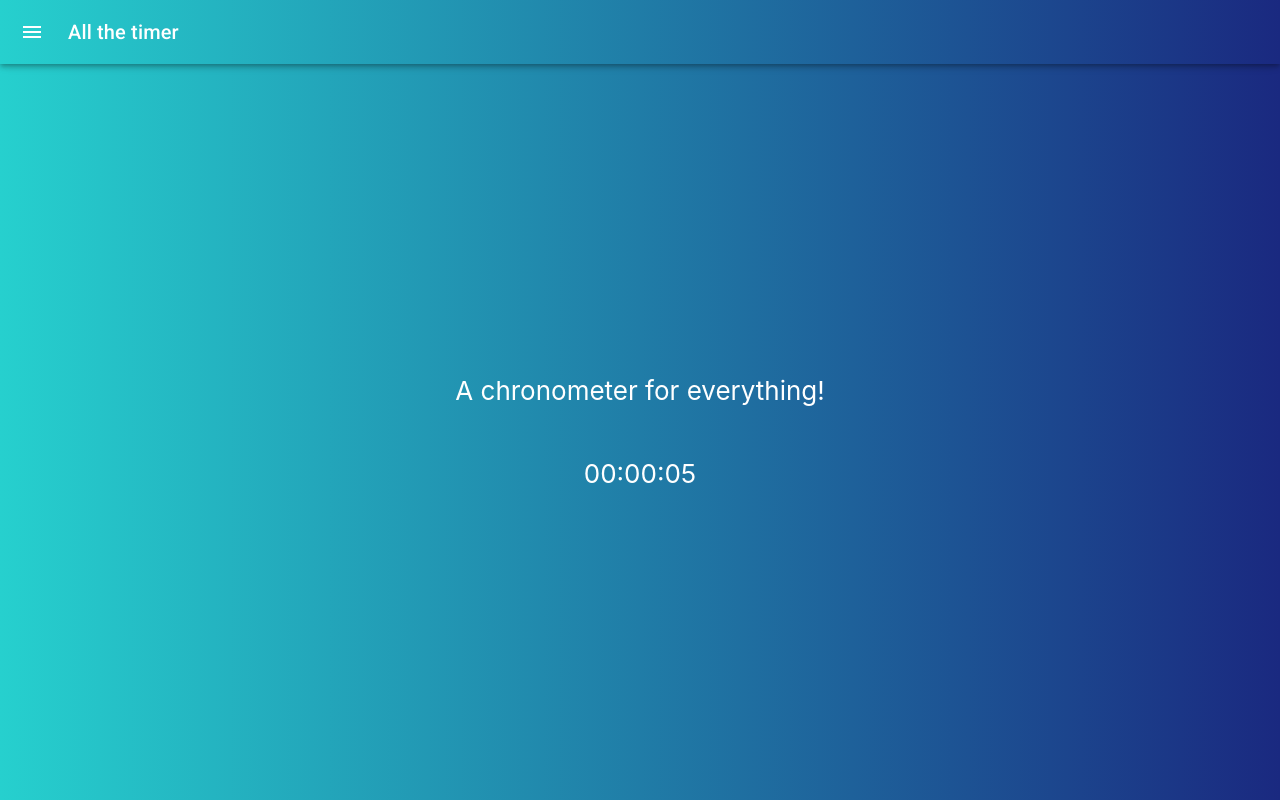
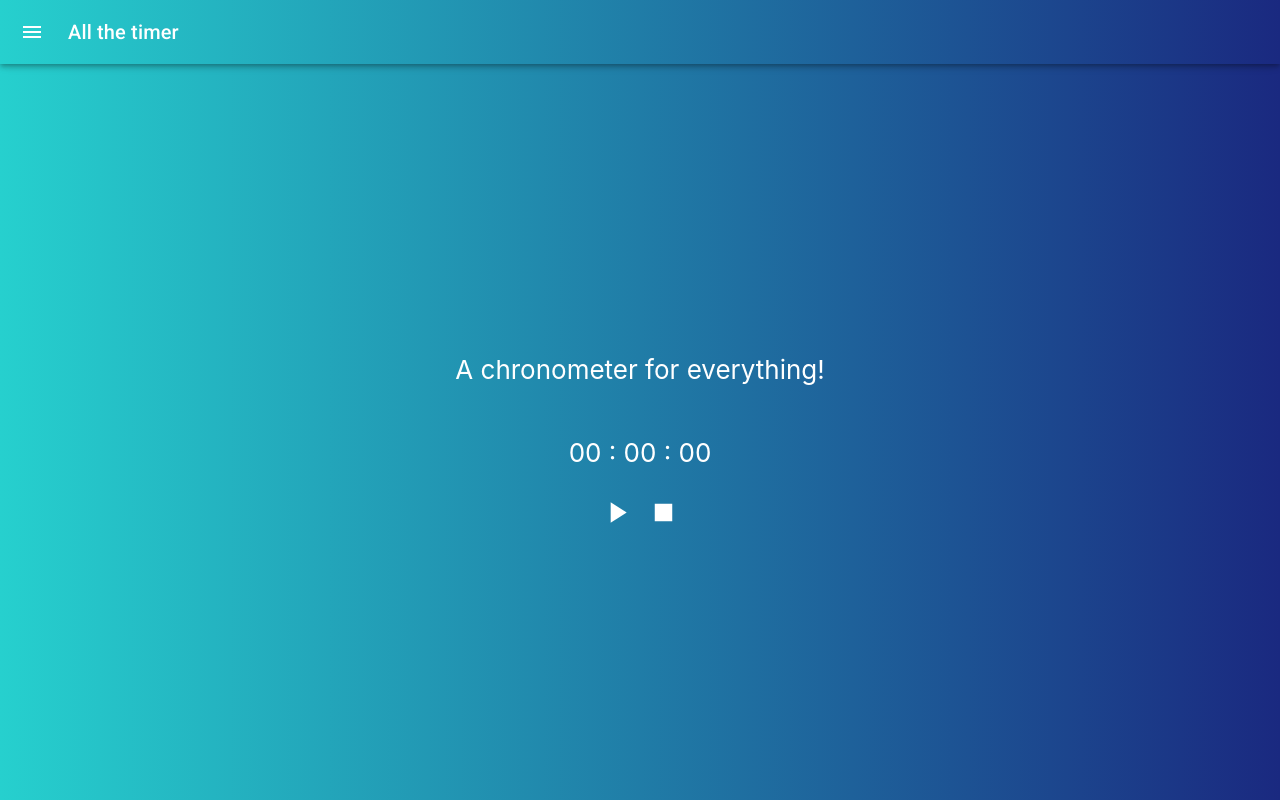
Before and after one commit to andreLTMoraes/all-the-timer, a React (Create React App) app: page / in a window 1280 px wide. Built offline with nearby package versions, Linux system fonts and the light colour scheme.

Commit message:
Chronometer with controls

```diff
--- a/package.json
+++ b/package.json
@@ -5,7 +5,7 @@
   "dependencies": {
     "@emotion/react": "^11.10.4",
     "@emotion/styled": "^11.10.4",
-    "@mui/icons-material": "^5.10.6",
+    "@mui/icons-material": "^5.10.15",
     "@mui/material": "^5.10.8",
     "@testing-library/jest-dom": "^5.16.4",
     "@testing-library/react": "^13.3.0",
--- a/src/App.css
+++ b/src/App.css
@@ -20,3 +20,8 @@
   margin-top: 8px;
   margin-left: 12px;
 }
+
+button {
+  background-color: transparent;
+  border-width: 0;
+}
--- a/src/App.js
+++ b/src/App.js
@@ -1,10 +1,50 @@
-import React, {useState, useEffect} from 'react'
+import React, {useState, useEffect, useRef} from 'react'
+import {PlayArrow, Pause, Stop} from '@mui/icons-material'
 import './App.css';
 import MyDrawer from "./components/Drawer"
 
 function App() {
   const [sec, setSec] = useState(0);
+  const [timer, setTimer] = useState(0)
+  const [isActive, setIsActive] = useState(false)
+  const [isPaused, setIsPaused] = useState(false)
+  const countRef = useRef(null)
 
+  const handleStart = () => {
+    setIsActive(true)
+    setIsPaused(true)
+    countRef.current = setInterval(() => {
+      setTimer((timer) => timer +1)
+    }, 1000)
+  }
+
+  const handlePause = () => {
+    clearInterval(countRef.current)
+    setIsPaused(false)
+  }
+
+  const handleResume = () => {
+    setIsPaused(true)
+    countRef.current = setInterval(() => {
+      setTimer((timer) => timer + 1)
+    }, 1000)
+  }
+
+  const handleReset = () => {
+    clearInterval(countRef.current)
+    setIsActive(false)
+    setIsPaused(false)
+    setTimer(0)
+  }
+
+  const formatTime = () => {
+    const getSeconds = `0${(timer % 60)}`.slice(-2)
+    const minutes = `${Math.floor(timer / 60)}`
+    const getMinutes = `0${minutes % 60}`.slice(-2)
+    const getHours = `0${Math.floor(timer / 3600)}`.slice(-2)
+
+    return `${getHours} : ${getMinutes} : ${getSeconds}`
+  }
   useEffect(() => {
     let interval = null
     interval = setInterval(() => {
@@ -21,8 +61,29 @@ function App() {
             A chronometer for everything!
           </p>
           <p>
-            00:{("0" + Math.floor((sec / 60000) % 60)).slice(-2)}:{("0" + Math.floor((sec / 2000) % 60)).slice(-2)}
+            {formatTime()}
+            {/*00:{("0" + Math.floor((sec / 60000) % 60)).slice(-2)}:{("0" + Math.floor((sec / 2000) % 60)).slice(-2)}*/}
           </p>
+          <div className='buttons'>
+            {
+              !isActive && ! isPaused ?
+              <button onClick={handleStart}>
+                <PlayArrow fontSize='large' sx={{color: '#fff'}}/>
+              </button> :
+              (
+                isPaused ?
+                <button onClick={handlePause}>
+                  <Pause fontSize='large' sx={{color: '#fff'}}/>
+                </button> :
+                <button onClick={handleResume}>
+                  <PlayArrow fontSize='large' sx={{color: '#fff'}}/>
+                </button>
+              )
+            }
+            <button onClick={handleReset}>
+              <Stop fontSize='large' sx={{color: '#fff'}}/>
+            </button>
+          </div>
         </header>
       </div>
     </MyDrawer>
```
Also changed, not shown: 1 other file (tests, documents, lock files or other folders).
